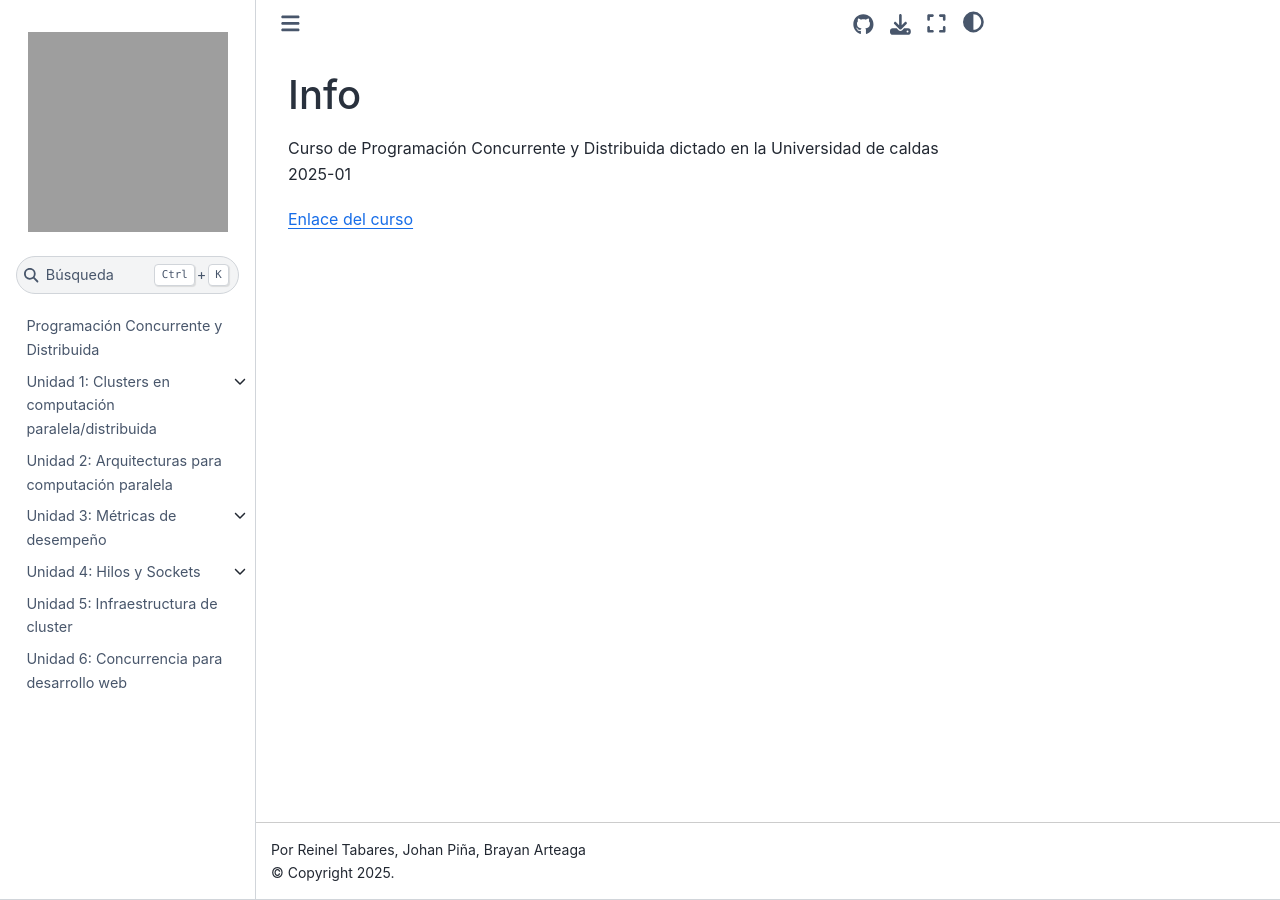
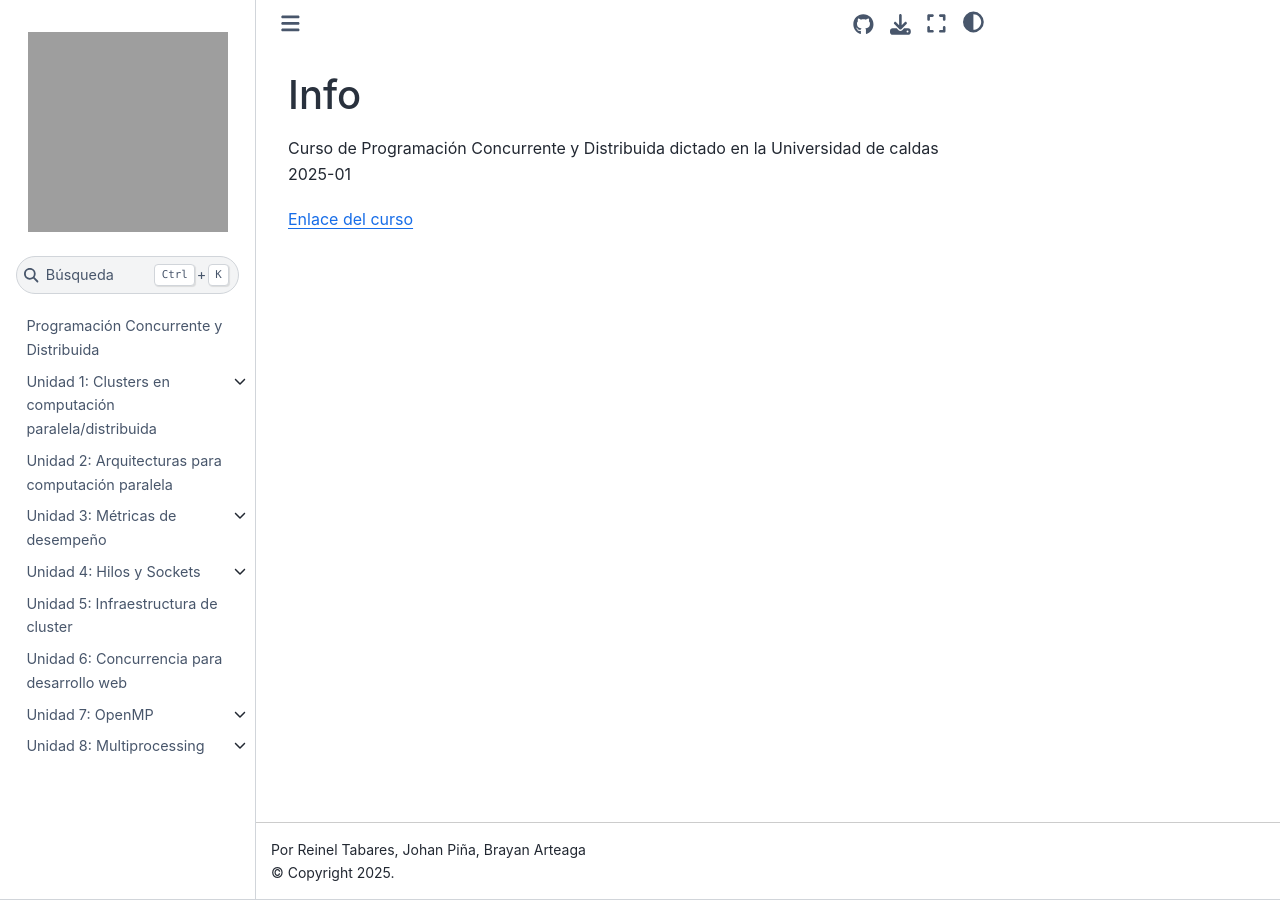
Before and after one commit to BioAITeamLearning/compDist_master_ucaldas_2025_02, a Jupyter Book: the page built from README.md, in a window 1280 px wide. Built offline with Jupyter Book 1.0.4 settings and Sphinx 7.4.7 and the Sphinx Book theme 1.1.4, drawn with Linux system fonts in a browser that asks for light colours; pages that are not in the unit, such as notebooks, are missing from menus; some of the changed lines change nothing that is shown; grey boxes are pictures that could not be loaded.

Commit message:
activar unidad 7 y 8

```diff
--- a/_toc.yml
+++ b/_toc.yml
@@ -61,24 +61,24 @@ chapters:
   #sections:
 #    - file: "Unidades/Unidad_6/Evaluemos_lo_aprendido"
 
-#- file: Unidad7
-#  sections:
-#    - file: "Unidades/Unidad_7/threadsC"
-#    - file: "Unidades/Unidad_7/OpenMP_en_C"
+- file: Unidad7
+  sections:
+    - file: "Unidades/Unidad_7/threadsC"
+    - file: "Unidades/Unidad_7/OpenMP_en_C"
 
-#- file: Unidad8
-#  sections:
-#    - file: "Unidades/Unidad_8/1 - Multiprocessing"
-#    - file: "Unidades/Unidad_8/2 - Multiprocessing"
-#    - file: "Unidades/Unidad_8/3 - Multiprocessing"
-#    - file: "Unidades/Unidad_8/4 - Multiprocessing"
-#    - file: "Unidades/Unidad_8/5 - Multiprocessing"
-#    - file: "Unidades/Unidad_8/6 - Multiprocessing"
-#    - file: "Unidades/Unidad_8/7 - Multiprocessing"
-#    - file: "Unidades/Unidad_8/8 - Multiprocessing"
-#    - file: "Unidades/Unidad_8/9 - Multiprocessing"
-#    - file: "Unidades/Unidad_8/10 - Multiprocessing"
-#    - file: "Unidades/Unidad_8/Multiprocessing"
+- file: Unidad8
+  sections:
+    - file: "Unidades/Unidad_8/1 - Multiprocessing"
+    - file: "Unidades/Unidad_8/2 - Multiprocessing"
+    - file: "Unidades/Unidad_8/3 - Multiprocessing"
+    - file: "Unidades/Unidad_8/4 - Multiprocessing"
+    - file: "Unidades/Unidad_8/5 - Multiprocessing"
+    - file: "Unidades/Unidad_8/6 - Multiprocessing"
+    - file: "Unidades/Unidad_8/7 - Multiprocessing"
+    - file: "Unidades/Unidad_8/8 - Multiprocessing"
+    - file: "Unidades/Unidad_8/9 - Multiprocessing"
+    - file: "Unidades/Unidad_8/10 - Multiprocessing"
+    - file: "Unidades/Unidad_8/Multiprocessing"
 #    - file: "Unidades/Unidad_8/Evaluemos_lo_aprendido"
 #    #- file: "Unidades/Unidad_8/Evaluemos_lo_aprendido"
 #    - file: "Unidades/Unidad_8/Ejercicio_imagenPython"
```
